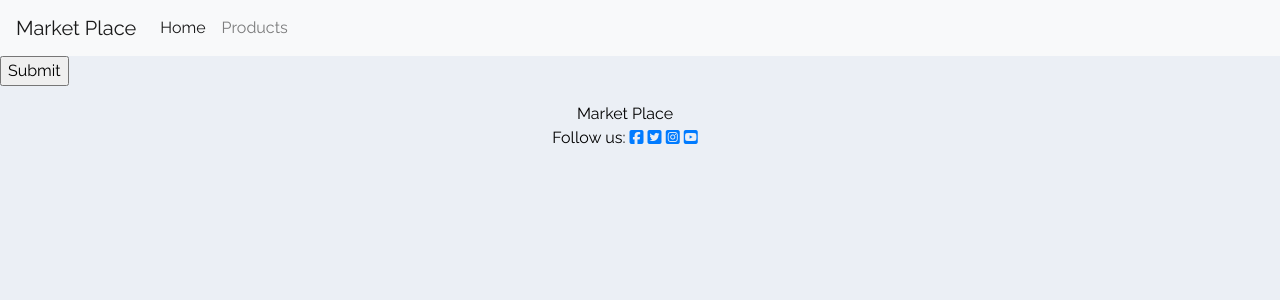
After one commit to JonnyDavison/marketplace, a Django app: page /create_order/ in a window 1280 px wide. The commit adds this page. Shown: the top 300 px of the page. Run offline with Django 3.2, Linux system fonts and the light colour scheme; some libraries are stand-ins or nearby versions; some web fonts are replaced.

Commit message:
Update links in index & create test form

```diff
--- a/market/templates/market/index.html
+++ b/market/templates/market/index.html
@@ -45,7 +45,7 @@
 		<h5>LAST 5 ORDERS</h5>
 		<hr>
 		<div class="card card-body">
-			<a class="btn btn-primary  btn-sm btn-block" href="">Create Order</a>
+			<a class="btn btn-primary  btn-sm btn-block" href="{% url 'create_order' %}">Create Order</a>
 			<table class="table table-sm">
 				<tr>
 					<th>Product</th>
--- /dev/null
+++ b/market/templates/market/order_form.html
@@ -0,0 +1,9 @@
+{% extends 'base.html' %}
+{% load static %}
+{% block content %}
+
+<form action="" method="POST">
+    <input type="submit" name="Submit">
+</form>
+
+{% endblock %}
```
